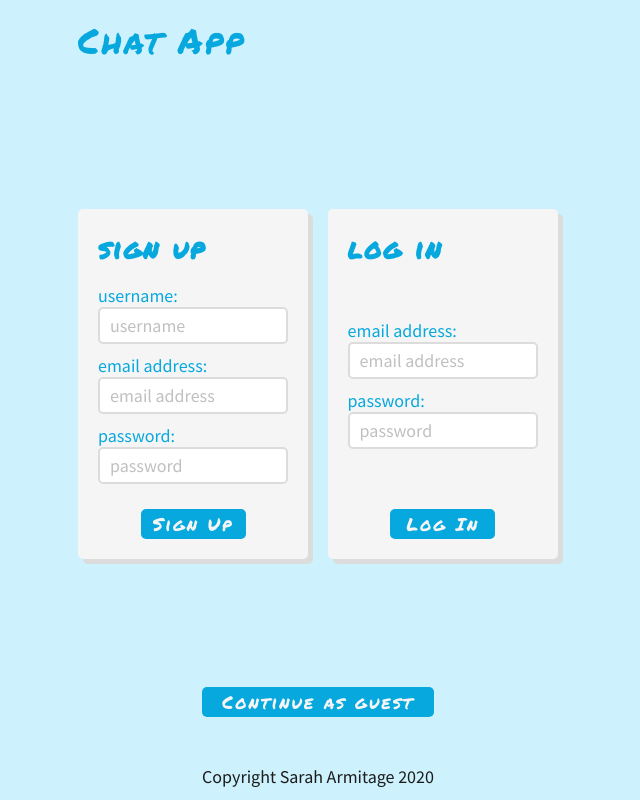
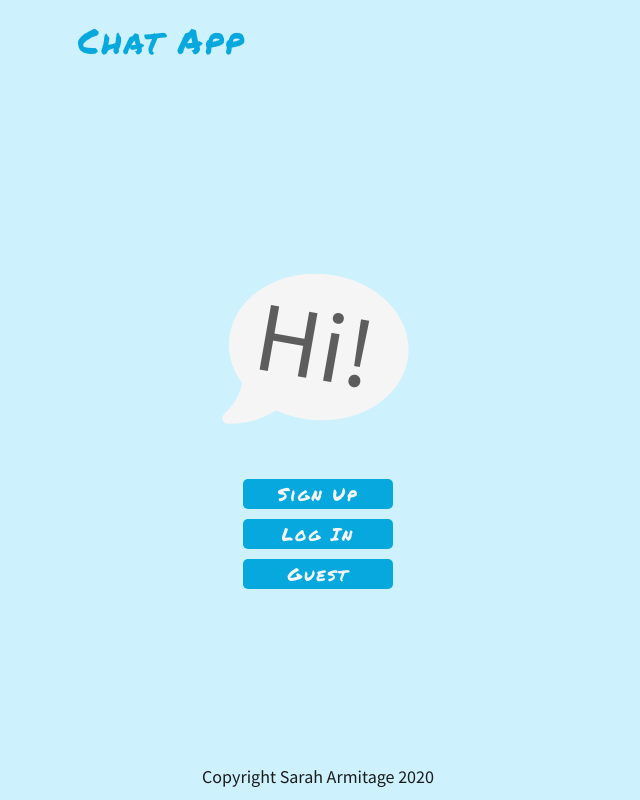
Before and after one commit to SSArmitage/sarah-armitage-project-five, a React (Create React App) app: page / in a window 1280 px wide. Shown: the whole page, without its empty margins (322-962 px from the left). Built offline with nearby package versions, Linux system fonts and the light colour scheme; no server answers; the database is empty.

Commit message:
Added main page containing sign up & log in & guest buttons, seperate fro the sign up & log in forms

```diff
--- a/src/App.css
+++ b/src/App.css
@@ -307,6 +307,29 @@ button {
   font-family: "Permanent Marker", cursive;
 }
 
+.backButton {
+  font-weight: 900;
+  font-size: 1.5rem;
+  position: absolute;
+  left: 5px;
+  top: 5px;
+  width: 20px;
+  height: 20px;
+  background-color: rgba(199, 50, 190, 0.5);
+  border-radius: 50%;
+  color: #f5f5f5;
+  display: -webkit-box;
+  display: -ms-flexbox;
+  display: flex;
+  -webkit-box-pack: center;
+      -ms-flex-pack: center;
+          justify-content: center;
+  -webkit-box-align: center;
+      -ms-flex-align: center;
+          align-items: center;
+  cursor: pointer;
+}
+
 h1 {
   font-size: 3.5rem;
   color: #06a8de;
@@ -465,7 +488,7 @@ header .flexContainer {
 
 @media (max-width: 650px) {
   .messageArea {
-    height: 65%;
+    height: 70%;
   }
 }
 
@@ -512,6 +535,7 @@ header .flexContainer {
   max-width: 60%;
   /* max-width: 250px; */
   position: relative;
+  overflow-wrap: break-word;
 }
 
 .userInfo {
@@ -531,6 +555,8 @@ header .flexContainer {
   position: absolute;
   top: 2px;
   left: 8px;
+  word-break: break-all;
+  line-height: 1;
 }
 
 .dateAndTime {
@@ -647,7 +673,7 @@ aside .emoji-picker-react {
 .scrollToBottom {
   position: absolute;
   bottom: 0;
-  right: 18px;
+  right: 3px;
   cursor: pointer;
   opacity: 0.3;
   font-size: 2.5rem;
@@ -697,7 +723,7 @@ footer .flexContainer {
 
 @media (max-width: 650px) {
   .sendMessageArea {
-    height: 35%;
+    height: 30%;
   }
 }
 
@@ -766,7 +792,7 @@ textarea {
 
 @media (max-width: 650px) {
   .emojiPicker {
-    bottom: 35%;
+    bottom: 30%;
   }
 }
 
@@ -853,7 +879,7 @@ textarea {
 
 @media (max-width: 650px) {
   .gifPicker {
-    height: 65%;
+    height: 70%;
     border: none;
   }
 }
@@ -914,7 +940,7 @@ textarea {
   top: 5px;
   width: 20px;
   height: 20px;
-  background-color: #c732be;
+  background-color: rgba(199, 50, 190, 0.5);
   border-radius: 50%;
   color: #f5f5f5;
   display: -webkit-box;
@@ -952,6 +978,7 @@ textarea {
     width: 100%;
     margin-right: 0;
     margin-top: 20px;
+    height: 50%;
   }
 }
 
@@ -1173,7 +1200,7 @@ textarea {
 }
 
 .notSingedInPage form {
-  width: 48%;
+  width: 60%;
   height: 350px;
   display: -webkit-box;
   display: -ms-flexbox;
@@ -1185,6 +1212,7 @@ textarea {
   -webkit-box-pack: justify;
       -ms-flex-pack: justify;
           justify-content: space-between;
+  position: relative;
   /* align-items: center; */
   /* margin-bottom: 40px; */
   color: #06a8de;
@@ -1200,6 +1228,7 @@ textarea {
   margin-bottom: 10px;
   font-family: "Permanent Marker", cursive;
   color: #06a8de;
+  text-align: center;
 }
 
 @media (max-width: 650px) {
@@ -1266,6 +1295,67 @@ fieldset button {
   background-color: rgba(199, 50, 190, 0.5);
 }
 
+.logInButtons {
+  height: 100%;
+  display: -webkit-box;
+  display: -ms-flexbox;
+  display: flex;
+  -webkit-box-orient: vertical;
+  -webkit-box-direction: normal;
+      -ms-flex-direction: column;
+          flex-direction: column;
+  -webkit-box-pack: center;
+      -ms-flex-pack: center;
+          justify-content: center;
+  -webkit-box-align: center;
+      -ms-flex-align: center;
+          align-items: center;
+  width: 60%;
+  margin: 0 auto;
+  border-radius: 2px;
+}
+
+.logInButtons button {
+  width: 150px;
+}
+
+.iconContainerChat {
+  color: #f5f5f5;
+  font-size: 18.0rem;
+  position: relative;
+  -webkit-transform: rotate(5deg);
+          transform: rotate(5deg);
+}
+
+.iconContainerChat::before {
+  content: 'Hi!';
+  position: absolute;
+  left: 0;
+  color: rgba(28, 28, 28, 0.7);
+  z-index: 10;
+  font-size: 10.0rem;
+  -webkit-transform: rotate(5deg);
+          transform: rotate(5deg);
+  bottom: 63px;
+  left: 27px;
+}
+
+.signUpPage, .logInPage {
+  display: -webkit-box;
+  display: -ms-flexbox;
+  display: flex;
+  -webkit-box-orient: vertical;
+  -webkit-box-direction: normal;
+      -ms-flex-direction: column;
+          flex-direction: column;
+  -webkit-box-align: center;
+      -ms-flex-align: center;
+          align-items: center;
+  -webkit-box-pack: center;
+      -ms-flex-pack: center;
+          justify-content: center;
+}
+
 .sideOne {
   border-top-left-radius: 10px;
   border-bottom-left-radius: 10px;
--- a/src/MessageList.js
+++ b/src/MessageList.js
@@ -47,7 +47,10 @@ class MessageList extends Component {
         // const lastMessage = document.querySelector('.message:last-of-type')
         // console.log(lastMessage);
         // when the component updates and re-renders the messages, want to display the latest message (instead of scrolling, just want to appear at that message)
-        this.startAtLastMessage()
+        const messageBox = document.querySelector('.messageBox')
+        if (messageBox) {
+            this.startAtLastMessage()
+        }
     }
 
     hanldeScrollButtonClick = () => {
@@ -126,7 +129,6 @@ class MessageList extends Component {
 
         // find the uid associated with the username and match based on that for color
         return(
-
             <div className="messageArea">
                 <div className="wrapperSideTwo messageListContainer">
                         {/* <ScrollToBottom className="messageBox"> */}
--- a/src/SignInLogIn.js
+++ b/src/SignInLogIn.js
@@ -1,15 +1,64 @@
 import React, { Component } from 'react';
 
 class SignUpLogIn extends Component {
+    constructor() {
+        super();
+        this.state = {
+            userClickedSignUp: false,
+            userClickedLogIn: false
+        }
+    }
+
+    goToSignUp = () => {
+        console.log(`Sign up`);
+        this.setState({
+            userClickedSignUp: true
+        })
+    }
+
+    goToLogIn = () => {
+        console.log(`Log in!`);
+        this.setState({
+            userClickedLogIn: true
+        })
+    }
+
+    goBack = () => {
+        console.log(`Go back!`);
+        this.setState({
+            userClickedSignUp: false,
+            userClickedLogIn: false
+        })
+    }
+
     render() {
         return(
             <div className="wrapperSideTwo loginFlexContainer">
                 <div className="notSingedInPage">
-                    {/* sign up user */}
-                    <form className="signUp"
+                    {!this.state.userClickedSignUp && !this.state.userClickedLogIn
+                    ?
+                    <div className="logInButtons">
+                        <div className="iconContainerChat">
+                            <i class="fas fa-comment"></i>
+                        </div>
+                        {/* Sign up */ }
+                        <button onClick={this.goToSignUp} > Sign Up</button>
+                        {/* Log in */}
+                        <button onClick={this.goToLogIn}>Log In</button>
+                        {/* continue as guest */}
+                        <button
+                            className="guestButton"
+                            onClick={this.props.onButtonClickGuest}
+                        >Guest</button>
+                    </div>
+                    :
+                    <div>
+                        {this.state.userClickedSignUp
+                        ?
+                        <div className="signUpPage">
+                            < form className="signUp"
                             onSubmit={this.props.onButtonClickSignUp}>
                                 <h2>Sign Up</h2>
-                            {/* working on making this username input work */}
                                 <div className="userInfo">
                                     <label htmlFor="displayName">Username:</label>
                                     <input
@@ -17,14 +66,14 @@ class SignUpLogIn extends Component {
                                         id="displayName"
                                         placeholder="Username"
                                         onChange={this.props.usernameSignUp}
-                                    required/>
+                                        required />
                                     <label htmlFor="emailSignUp">Email Address:</label>
                                     <input
                                         type="email"
                                         id="emailSignUp"
                                         placeholder="Email address"
                                         onChange={this.props.emailSignUp}
-                                    required/>
+                                        required />
                                     <label htmlFor="passwordSignUp">Password:</label>
                                     <input
                                         type="password"
@@ -32,12 +81,19 @@ class SignUpLogIn extends Component {
                                         placeholder="Password"
                                         onChange={this.props.passwordSignUp}
                                         required
-                                    title="8 characters minimum"/>
+                                        title="8 characters minimum" />
                                 </div>
                                 <button>Sign Up</button>
+                                {/* to exit the sign up form */}
+                                <div
+                                    onClick={this.goBack}
+                                    className="backButton">
+                                    <i class="fas fa-times"></i>
+                                </div>
                             </form>
-
-                    {/* Sign in user */}
+                        </div>
+                        :
+                        <div className="logInPage">
                             <form
                             className="login"
                             onSubmit={this.props.onButtonClickSignIn}>
@@ -49,23 +105,28 @@ class SignUpLogIn extends Component {
                                     id="email"
                                     placeholder="Email address"
                                     onChange={this.props.emailSignIn}
-                                    required/>
+                                    required />
                                      <label htmlFor="passwordLogIn">Password:</label>
                                      <input
                                     type="password"
                                     id="passwordLogIn"
                                     placeholder="Password"
                                     onChange={this.props.passwordSignIn}
-                                    required/>
+                                    required />
                                 </div>
                                 <button>Log In</button>
+                                {/* to exit the log in form */}
+                                <div
+                                    onClick={this.goBack}
+                                    className="backButton">
+                                    <i class="fas fa-times"></i>
+                                </div>
                             </form>
                         </div>
-                {/* continue as guest */}
-                <button
-                className="guestButton"
-                onClick={this.props.onButtonClickGuest}
-                >Continue as guest</button>
+                     }
+                    </div>
+                    }
+                </div>
             </div>
         );
     };
--- a/src/styles/_signup&Login.scss
+++ b/src/styles/_signup&Login.scss
@@ -26,11 +26,13 @@
 }
 
 .notSingedInPage form {
-  width: 48%;
+  // width: 48%;
+  width: 60%;
   height: 350px;
   display: flex;
   flex-direction: column;
   justify-content: space-between;
+  position: relative;
   /* align-items: center; */
   /* margin-bottom: 40px; */
   color: $primary2;
@@ -45,6 +47,7 @@
     margin-bottom: 10px;
     font-family: $titleFont;
     color: $primary2;
+    text-align: center;
   }
   // height: max-content;
   @include forPhone {
@@ -101,3 +104,47 @@ fieldset button {
   background-color: $hover2;
   }
 }
+
+.logInButtons {
+  // width: 100%;
+  height: 100%;
+  display: flex;
+  flex-direction: column;
+  justify-content: center;
+  align-items: center;
+  width: 60%;
+  margin: 0 auto;
+  // border: 2px solid $accent2;
+  border-radius: 2px;
+  button {
+    width: 150px;
+  }
+}
+
+.iconContainerChat {
+  color: $white;
+  font-size: 18.0rem;
+  position: relative;
+  transform: rotate(5deg);
+  &::before {
+    content: 'Hi!';
+    position: absolute;
+    left: 0;
+    color: $textOpaque;
+    z-index: 10;
+    font-size: 10.0rem;
+    transform: rotate(5deg);
+    bottom: 63px;
+    left: 27px;
+  }
+}
+
+.signUpPage, .logInPage {
+  display: flex;
+  flex-direction: column;
+  align-items: center;
+  justify-content: center;
+  // form {
+  //   margin-bottom: 40px;
+  // }
+}
```
Also changed, not shown: src/styles/_global.scss (+17 -0 lines), src/styles/_messageList.scss (+5 -2 lines), src/styles/_sendMessage.scss (+5 -4 lines), 1 other file (tests, documents, lock files or other folders). Lines whose indentation alone changed are shown as unchanged.
